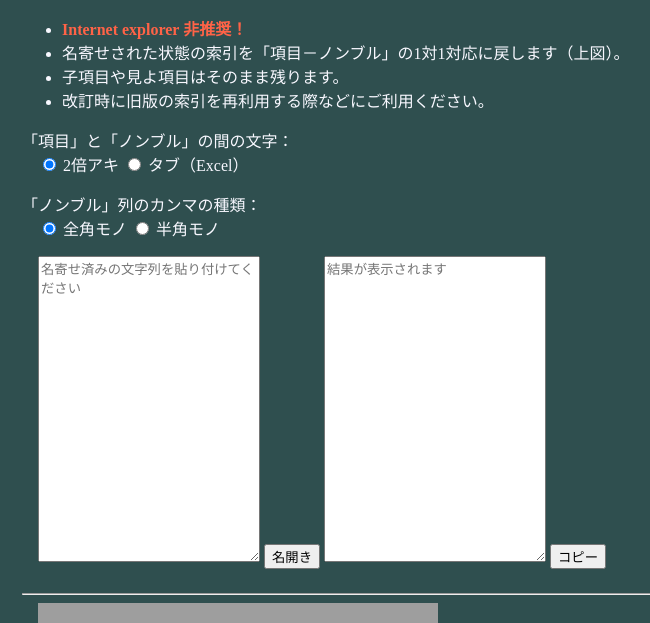
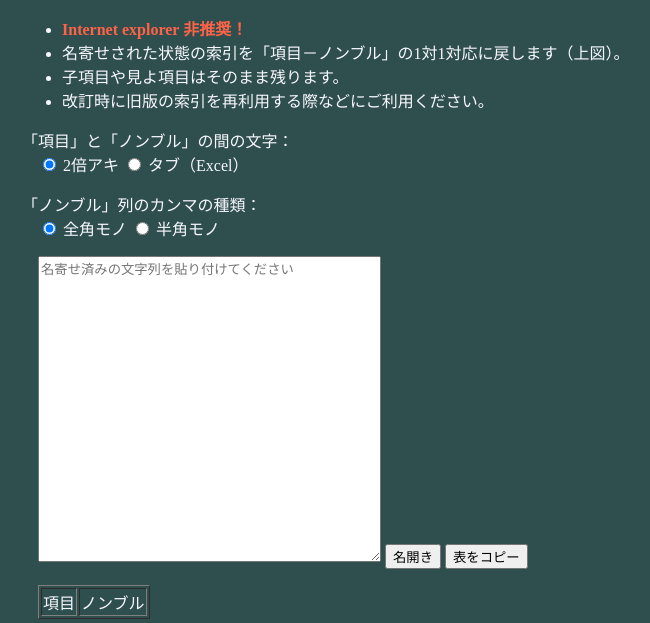
Before and after one commit to AWtnb/sakuin-tool, a PHP site: page / in a window 1280 px wide. Shown: the part 2881-3504 px from the top of the page, without its empty margins (168-818 px from the left). Run offline with PHP 8.4, Linux system fonts and the light colour scheme; grey boxes are pictures that could not be loaded.

Commit message:
show nayose-releasing as table mode

```diff
--- a/index.html
+++ b/index.html
@@ -188,12 +188,18 @@ function clickBtn_katahira_copy() {
 </form>
 
 
-<div style="display:inline-flex"><form name="form_toRelease">
-<textarea name="textarea1" cols="25" rows="20" value="1" placeholder="名寄せ済みの文字列を貼り付けてください"></textarea>
+<form name="form_toRelease">
+<textarea name="textarea1" cols="40" rows="20" value="1" placeholder="名寄せ済みの文字列を貼り付けてください"></textarea>
 <input type="button" value="名開き" onclick="clickBtn_release()"/>
-<textarea name="textarea2" cols="25" rows="20" value="1" placeholder="結果が表示されます" readonly></textarea>
-<input type="button" value="コピー" onclick="clickBtn_release_copy()"/>
-</form></div>
+<input type="button" value="表をコピー" onclick="clickBtn_release_copy()"/>
+</form>
+
+<table id="releaseTable" border="double">
+    <tr>
+        <td>項目</td>
+        <td>ノンブル</td>
+    </tr>
+</table>
 
 <script>
     function clickBtn_release() {
@@ -206,7 +212,7 @@ function clickBtn_katahira_copy() {
             }
         }
 
-        let nombreConnector = ""
+        let nombreConnector = "，"
         const commaRadioBtn = document.form_nombreConnector.connect1;
         for (let j = 0; j < commaRadioBtn.length; j++){
             if(commaRadioBtn[j].checked){
@@ -215,16 +221,45 @@ function clickBtn_katahira_copy() {
             }
         }
         const linesToRelease = document.form_toRelease.textarea1.value;
-        const releasedArray = releaseNayoseLines(linesToRelease, nombreConnector, delimiter);
-        document.form_toRelease.textarea2.value = releasedArray.join("\n");
+        const releasedObj = releaseNayoseLines(linesToRelease, nombreConnector, delimiter);
+
+        const resultTable = document.getElementById("releaseTable");
+        const maxRow = resultTable.rows.length;
+        if (maxRow > 1) {
+            for (let r = maxRow - 1; r >= 1; r--) {
+                resultTable.deleteRow(r);
+            }
+        }
+        for (let item in releasedObj) {
+            let row = resultTable.insertRow(-1);
+            let cell1 = row.insertCell(0);
+            let cell2 = row.insertCell(1);
+            cell1.innerHTML = releasedObj[item].name;
+            cell2.innerHTML = releasedObj[item].nombre;
+        }
     }
+
     function clickBtn_release_copy() {
-        document.form_toRelease.textarea2.select();
+        const range = document.createRange();
+        const result = document.getElementById("releaseTable");
+        range.selectNodeContents(result);
+        const selection = window.getSelection();
+        selection.removeAllRanges();
+        selection.addRange(range);
         document.execCommand("Copy");
-        alert("コピーしました！ Excel に貼り付けてください。");
+        alert("コピーしました！");
     }
 </script>
 
+<!-- ========================================
+子項目の復元
+======================================== -->
+<h3>子項目の復元</h3>
+
+
+<!-- ========================================
+補足情報
+======================================== -->
 <hr>
 
 <img src="https://img.icons8.com/small/16/000000/github.png"/> <a href="https://github.com/AWtnb/sakuin-tool" target="_blank">Github repository</a>
--- a/script.js
+++ b/script.js
@@ -132,11 +132,11 @@ function nayose (str) {
 function releaseNayoseLines (multiLines, nombreConnector, delimiter) {
     const regConnector = new RegExp(nombreConnector);
     const regDelimiter = new RegExp(delimiter);
-    const releasedArray = [];
+    const releasedObj = [];
     const lines = multiLines.split(/[\r\n]+/g);
     lines.filter(element => element.match(/./g)).forEach(line => {
         if (! line.match(regDelimiter)) {
-            releasedArray.push(line + "\t");
+            releasedObj.push({name: line, nombre: ""});
             return
         }
         let pair = line.split(regDelimiter);
@@ -146,17 +146,17 @@ function releaseNayoseLines (multiLines, nombreConnector, delimiter) {
             nombre = nombre.replace(/\s/g, "");
             let nombreArray = nombre.split(regConnector);
             nombreArray.forEach(n => {
-                releasedArray.push(name + "\t" + n);
+                releasedObj.push({name: name, nombre: n});
             });
         }
         else {
             if (typeof nombre === 'undefined') {
-                releasedArray.push(name + "\t");
+                releasedObj.push({name: name, nombre: ""});
             }
             else {
-                releasedArray.push(name + "\t" + nombre);
+                releasedObj.push({name: name, nombre: nombre});
             }
         }
     });
-    return releasedArray
+    return releasedObj
 }
--- a/style.css
+++ b/style.css
@@ -14,7 +14,7 @@ a {
 b {
     color: tomato;
 }
-form, img {
+form, img, table {
     margin-left: 1em;
 }
 
```
